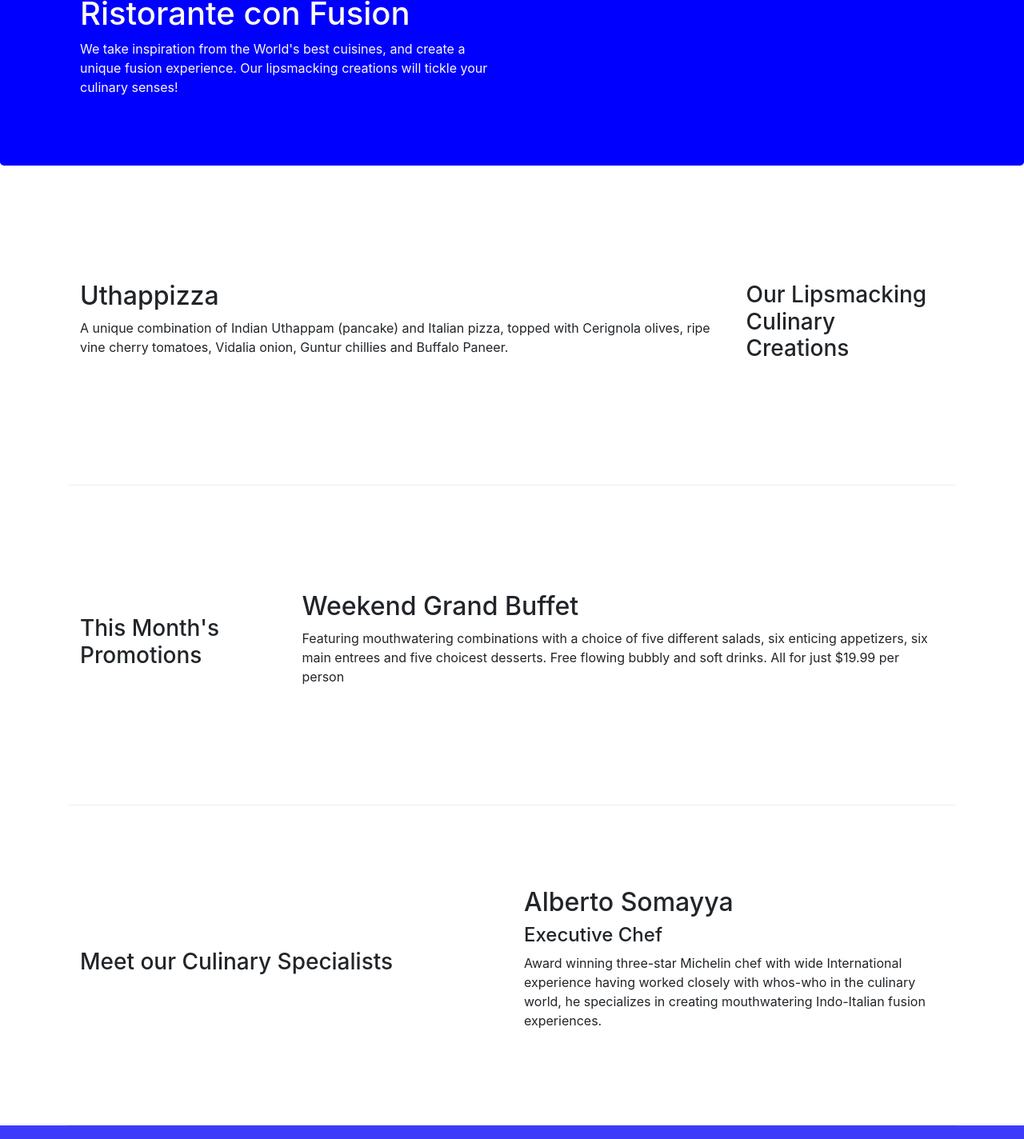
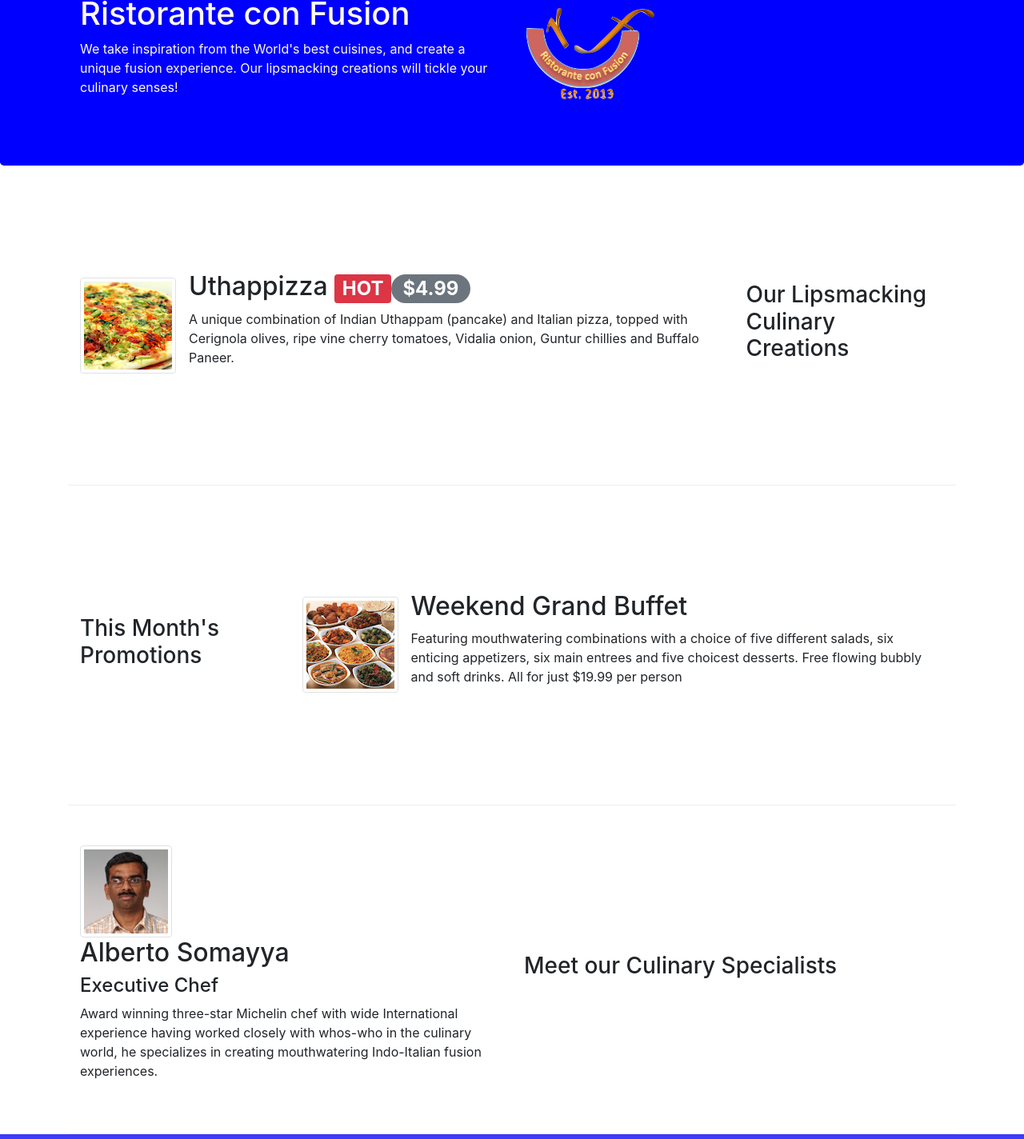
Before and after one commit to HiewYiSa/BootStrapLearn, a website: page index.html in a window 1280 px wide. Shown: the part 127-1551 px from the top of the page at 80% size. Drawn offline with nearby package versions, Linux system fonts and the light colour scheme.

Commit message:
Images&Media + Alerting Users

```diff
--- a/index.html
+++ b/index.html
@@ -22,7 +22,7 @@
             <button class="navbar-toggler" type="button" data-toggle="collapse" data-target="#Navbar">
                 <span class="navbar-toggler-icon"></span>
             </button>
-            <a class="navbar-brand mr-auto" href="#">Ristorante Con Fusion</a>
+            <a class="navbar-brand mr-auto" href="#"><img src="img/logo.png" class="img-fluid" height="30" width="41"></a>
             <div class="collapse navbar-collapse" id="Navbar">
                 <ul class="navbar-nav mr-auto">
                     <li class="link nav-item active"><a class="nav-link" href="#"><span class="fa fa-home fa-lg"></span> Home</a></li>
@@ -41,7 +41,8 @@
                     <h1>Ristorante con Fusion</h1>
                     <p>We take inspiration from the World's best cuisines, and create a unique fusion experience. Our lipsmacking creations will tickle your culinary senses!</p>
                 </div>
-                <div class="col-12 col-sm">
+                <div class="col-12 col-sm align-self-center">
+		    <img src="img/logo.png" class="img-fluid">
                 </div>
             </div>
         </div>
@@ -53,9 +54,12 @@
                 <h3>Our Lipsmacking Culinary Creations</h3>
             </div>
             <div class="col-12 col-sm col-md">
-                <h2>Uthappizza</h2>
-		<div class="d-none d-sm-block">
+		<div class="media">
+		    <img class="d-flex mr-3 img-thumbnail align-self-center" src="img/uthappizza.png" alt="uthappizza">
+		    <div class="media-body">
+                	<h2 class="mt-0">Uthappizza <span class="badge badge-danger">HOT</span><span class="badge badge-pill badge-secondary">$4.99</span></h2>
                 	<p>A unique combination of Indian Uthappam (pancake) and Italian pizza, topped with Cerignola olives, ripe vine cherry tomatoes, Vidalia onion, Guntur chillies and Buffalo Paneer.</p>
+		    </div>
 		</div>
             </div>
         </div>
@@ -66,22 +70,28 @@
 		<h3>This Month's Promotions</h3>
             </div>
             <div class="col-12 col-sm col-md">
+                <div class="media">
+		    <img class="d-flex mr-3 img-thumbnail align-self-center" src="img/buffet.png" alt="buffet">
+		    <div class="media-body">
 	                <h2>Weekend Grand Buffet</h2>
-                <div class="d-none d-sm-block">
 	       	        <p>Featuring mouthwatering combinations with a choice of five different salads, six enticing appetizers, six main entrees and five choicest desserts. Free flowing bubbly and soft drinks. All for just $19.99 per person </p>
+		    </div>
 		</div>
             </div>
         </div>
 
         <div class="row row-content align-items-center">
-            <div class="col-12 col-sm-4 order-sm-first col-md">
+            <div class="col-12 col-sm-4 order-sm-last col-md">
                 <h3>Meet our Culinary Specialists</h3>
             </div>
-            <div class="col-12 col-sm col-md">
+            <div class="col-12 col-sm order-sm-first col-md">
+		<div class="media-object">
+		    <img class="d-lex mr-3 img-thumbnail align-self-center" src="img/alberto.png" alt="alberto">
+		    <div class="media-body">
                 	<h2>Alberto Somayya</h2>
                 	<h4>Executive Chef</h4>
-		<div class="d-none d-sm-block">
                         <p>Award winning three-star Michelin chef with wide International experience having worked closely with whos-who in the culinary world, he specializes in creating mouthwatering Indo-Italian fusion experiences. </p>
+		    </div>
 		</div>
             </div>
         </div>
```
Also changed, not shown: aboutus.html (+3 -2 lines), contactus.html (+3 -2 lines), img/alberto.png (added), img/buffet.png (added), img/logo.png (added), img/uthappizza.png (added), 4 other files. Lines whose indentation alone changed are shown as unchanged.
